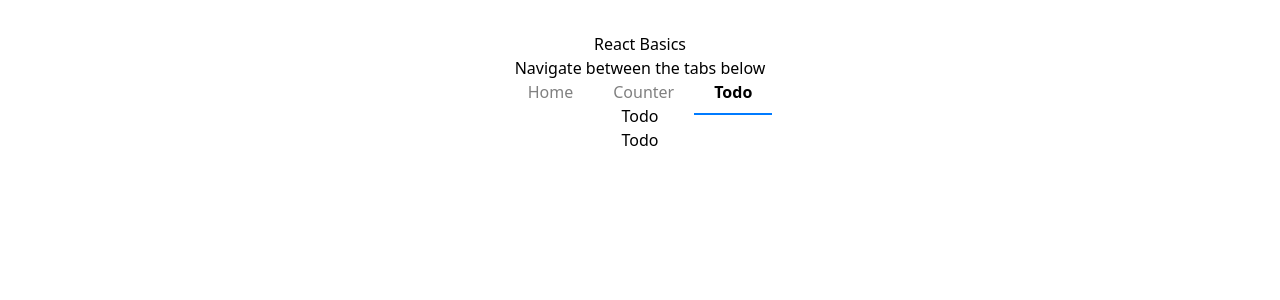
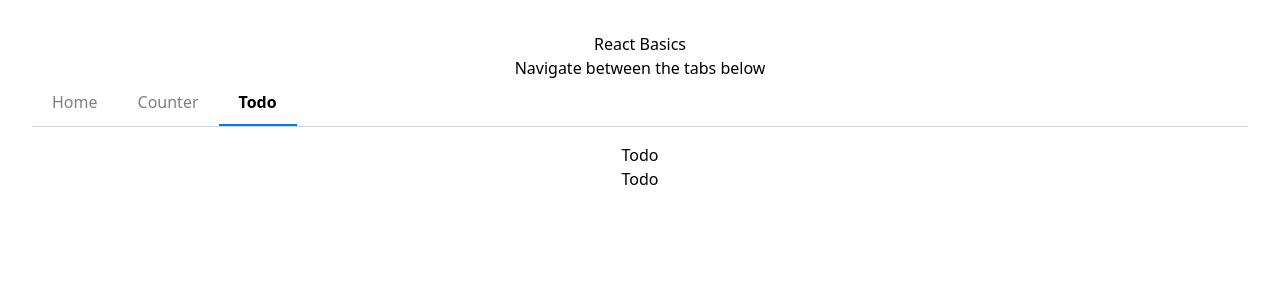
Before and after one commit to smandepudi/React-Counter, a React (Vite) app: page /todo in a window 1280 px wide. Shown: the top 300 px of the page. Built offline with nearby package versions, Linux system fonts and the light colour scheme; the HTML template or start-up script is replaced by a standard one.

Commit message:
update Tabs.tsx to use Tailwinds.css

```diff
--- a/src/components/Tabs.tsx
+++ b/src/components/Tabs.tsx
@@ -13,7 +13,7 @@ type TabsProps = {
 
 const Tabs: React.FC<TabsProps> = ({ tabs }) => {
   return (
-    <nav className="tabs" aria-label="Main navigation">
+    <nav className="flex border-b border-gray-300 mb-4" aria-label="Main navigation">
       {tabs.map((tab) => (
         <NavLink
           key={tab.path}
```
